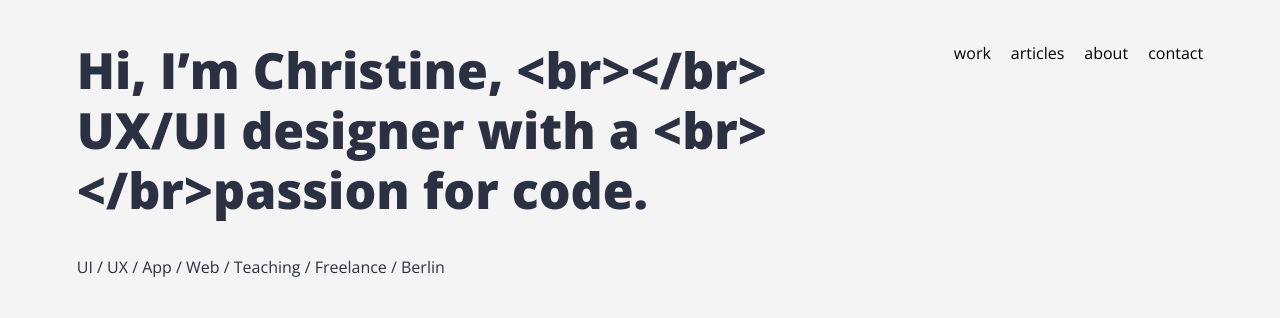
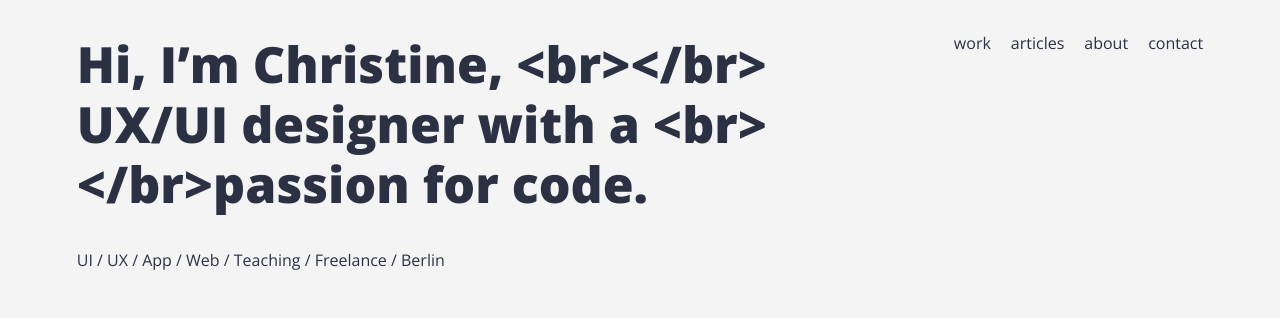
Before and after one commit to chrisvall/19_website, a Gatsby site: page / in a window 1280 px wide. Shown: the top 318 px of the page. Built offline with nearby package versions, Linux system fonts and the light colour scheme; Gatsby itself is replaced by a stand-in of ours.

Commit message:
fixed bug that hero needs extra padding in header

```diff
--- a/src/components/header.scss
+++ b/src/components/header.scss
@@ -1,29 +1,32 @@
 
 @import "layout.scss";
 @import "variables.scss";
-
-.Header {
-  position: fixed;
-  width: 100%;
-  z-index: 3;
-  padding: 40px 0;
-  // for scroll
-  transition: $trans-hover;
-}
 
 .HeaderGroup {
   max-width: 300px;
   float: right;
   margin-right: $page-margin;
   // margin-right: calc(#{$page-margin}*2);
-  height: 20px;
+  // height: 20px;
+}
+
+.Header {
+  position: fixed;
+  width: 100%;
+  z-index: 3;
+  // background-color: red;
+  padding: 30px 0;
+  // for scroll
+  transition: $trans-hover;
+  top: 0;
 }
 
 
 .Header a {
   text-decoration: none;
-  color: black;
   padding-right: 20px;
+  padding-top: 40px;
+  padding-bottom: 40px;
 }
 
 .Header a:last-child {
@@ -36,9 +39,10 @@
 
 
 .Header {
+}
 
-}
 .HeaderScrolled {
   background: $bg-color;
   padding: 40px 0 30px 0;
+  transition: $trans-hover;
 }
--- a/src/components/hero.scss
+++ b/src/components/hero.scss
@@ -8,10 +8,7 @@
 
   .Hero h1 {
     font-family: 'Open Sans', sans-serif;
-    padding-top:40px;
     font-size: 50px;
     font-weight: 800;
     line-height: 1.2;
-    padding-bottom: 0;
-    margin-top:0;
   }
--- a/src/pages/index.js
+++ b/src/pages/index.js
@@ -22,7 +22,6 @@ const IndexPage = () => (
 
  <div className="Cards">
     <div className="CardGroup">
-
 
       <Card
         link="/work/timetrack/"
```
Also changed, not shown: src/components/header.js (+0 -12 lines).
